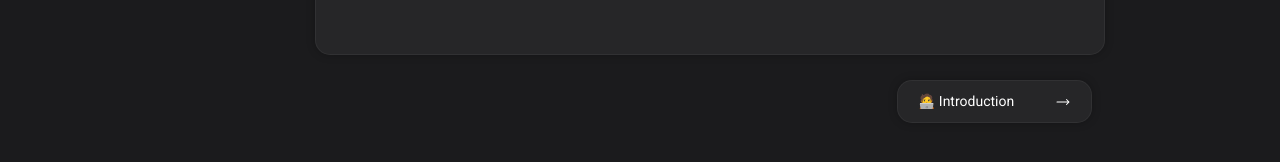
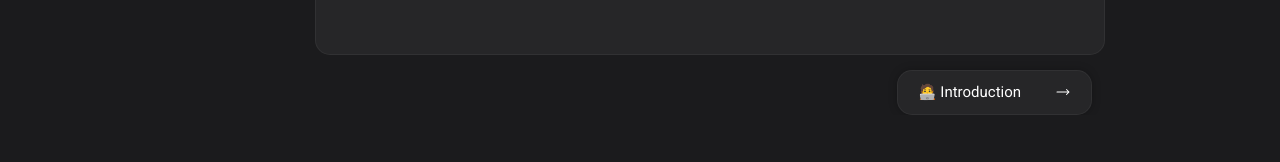
Before and after one commit to AdminForIinRange/quick-site-guru-docs, a Next.js app: page /1/1 in a window 1280 px wide. Shown: the part 780-942 px from the top of the page. After the commit the page ends 895 px from the top, so only its background shows below. Built offline with nearby package versions, Linux system fonts and the light colour scheme.

Commit message:
small fixes

```diff
--- a/src/app/[titlepath]/[subpath]/page.jsx
+++ b/src/app/[titlepath]/[subpath]/page.jsx
@@ -7,39 +7,39 @@ import { useState } from "react";
 import { HiArrowLongRight } from "react-icons/hi2";
 import { HiArrowLongLeft } from "react-icons/hi2";
 
-const Home = ( {params} ) => {
-    console.log(params)
+const Home = ({ params }) => {
+  console.log(params);
 
   return (
-    <Box mt={"15px"} h={"1200px"}>
+
+    <>
+    <Box mt={"15px"}  >
       <HStack
         align={"start"}
         w={"100%"}
         mt={"15px"}
         gap={["20px", "20px", "20px", "10px", "20px"]}
         justify={"center"}
+
       >
-
-      <Box display={["none", "none", "none", "block", "block"]}>
-    <Sidebar titlepath={params.titlepath} subpath={params.subpath}  />
-
+        <Box display={["none", "none", "none", "block", "block"]} >
+          <Sidebar titlepath={params.titlepath} subpath={params.subpath} />
         </Box>
-
 
         <Main titlepath={params.titlepath} subpath={params.subpath} />
         <Box display={["none", "none", "none", "block", "block"]}>
           <RightSideNav />
-
         </Box>
-
 
         {/* you can only get prams if you asking from the page.jsx  */}
       </HStack>
 
-    <Box ml={["0", "0", "0", "120px", "140px"]} mt={["25px", "25px", "25px", "25px", "25px"]} >
+
+    </Box>
+
+<Box ml={["0", "0", "0", "120px", "140px"]} mt={"15px"}>
         <HStack w={"100%"} justify={"center"} align={"center"}>
           <HStack
-
             w={["94%", "94%", "94%", "65%", "67%"]}
             h={"100%"}
             justify={"right"}
@@ -69,7 +69,7 @@ const Home = ( {params} ) => {
                 justify={"space-between"}
               >
                 <Text
-                    fontSize={["12px", "12px", "14px", "11px", "14px"]}
+                  fontSize={["14px", "14px", "16px", "11px", "15px"]}
                   as={"span"}
                   textAlign={"left"}
                   color={"white"}
@@ -81,9 +81,10 @@ const Home = ( {params} ) => {
             </Box>
           </HStack>
         </HStack>
+      </Box>
 
-          </Box>
-  </Box>
+
+</>
   );
 };
 
--- a/src/components/main/main.jsx
+++ b/src/components/main/main.jsx
@@ -27,7 +27,7 @@ const Main = ({ titlepath, subpath }) => {
   return (
     <>
       <Box
-           boxShadow={"rgba(0, 0, 0, 0.25) 0px 0px 8px"}
+           boxShadow={"rgba(0, 0, 0, 0.25) 0px px 8px"}
         w={["95%", "95%", "95%", "100%", "62.5%"]}
         //DONT AJUST THIS NOW, DO IT WHEN ITS DONE
         h={["930px", "980px", "680px", "685px", "745px", "700px"]} //DONT AJUST THIS NOW, DO IT WHEN ITS DONE
--- a/src/components/sidebar/sidebar.jsx
+++ b/src/components/sidebar/sidebar.jsx
@@ -21,13 +21,14 @@ const Sidebar = ({titlepath, subpath}) => {
 
 
   return (
-    <VStack pl={"30px"}  >
+    <VStack pl={"30px"} >
       {SideLink.map((item, index) =>
         Object.keys(item).map((key) =>
           item[key].map((section, sectionIndex) => (
 
 
             <Box
+
             transition={"all .3s ease"}
               key={`${index}-${sectionIndex}`}
               bg={"rgb(255, 255, 255,0.05)"}
@@ -37,6 +38,7 @@ const Sidebar = ({titlepath, subpath}) => {
               p={"5px"}
               rounded={"8px"}
               _hover={{ width:"105%"}}
+
             >
               <VStack justify={"left"} align={"left"} h={"100%"} >
                 <Accordion
```
Lines whose indentation alone changed are shown as unchanged.
